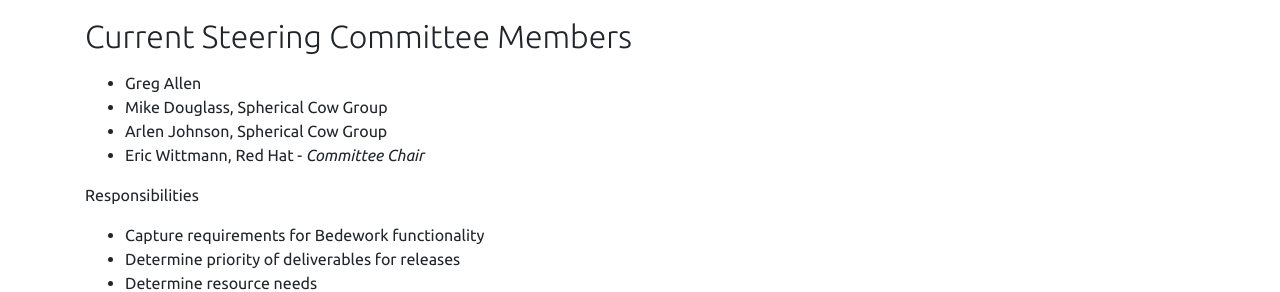
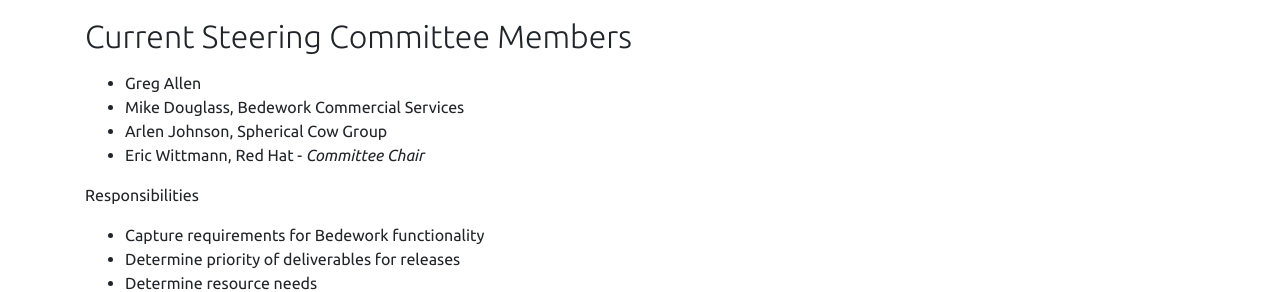
Before and after one commit to Bedework/bedework.github.io, a Jekyll site: the page built from _pages/community/steering-committee.html, in a window 1280 px wide. Shown: the part 388-680 px from the top of the page. Built offline with Jekyll 4.4.1, drawn with Linux system fonts in a browser that asks for light colours; nearby versions of some CDN libraries.

```diff
--- a/_pages/community/steering-committee.html
+++ b/_pages/community/steering-committee.html
@@ -18,7 +18,7 @@
 
 <ul>
   <li>Greg Allen</li>
-  <li>Mike Douglass, Spherical Cow Group</li>
+  <li>Mike Douglass, Bedework Commercial Services</li>
   <li>Arlen Johnson, Spherical Cow Group</li>
   <li>Eric Wittmann, Red Hat - <em>Committee Chair</em></li>
 </ul>
```
